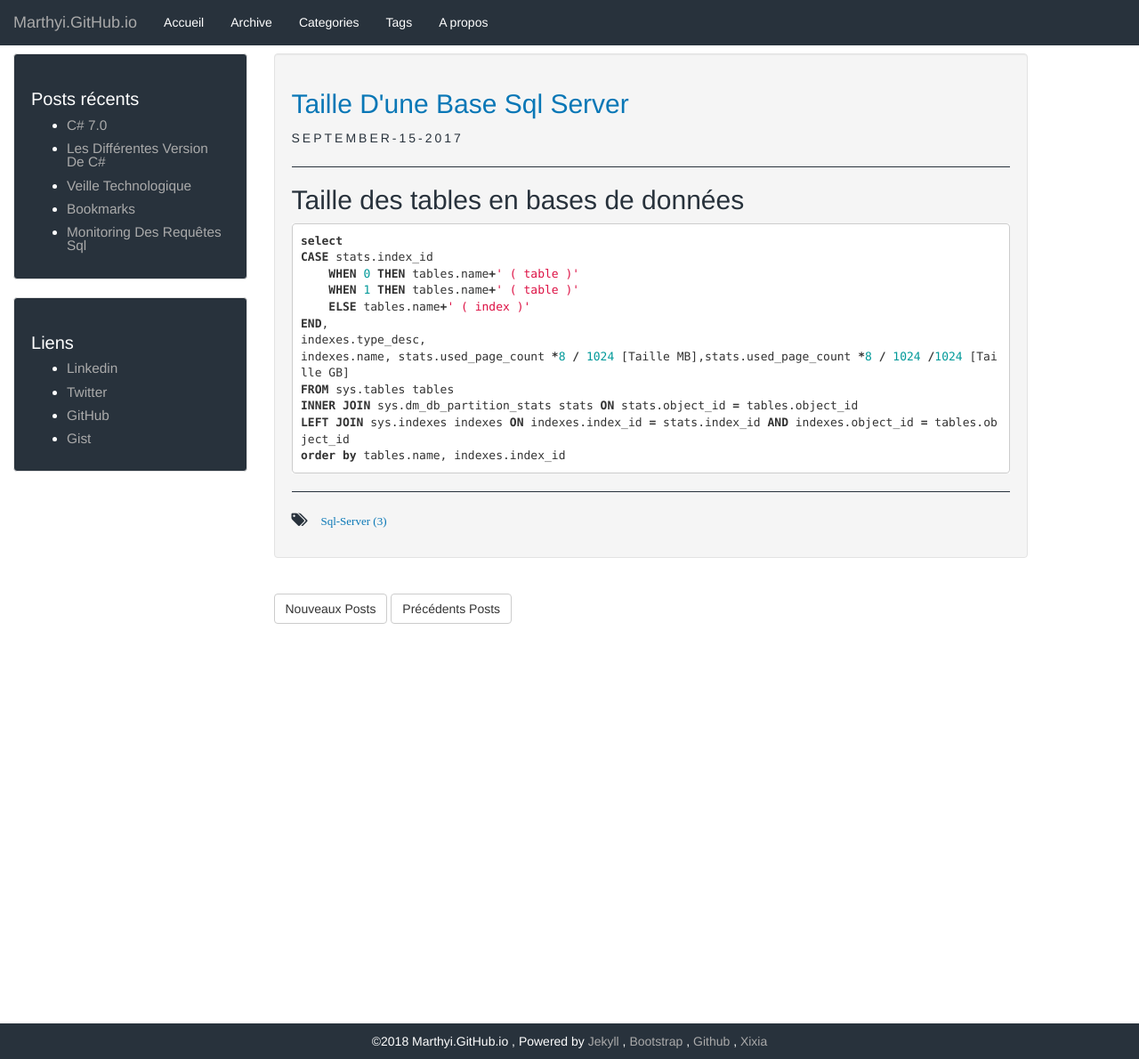
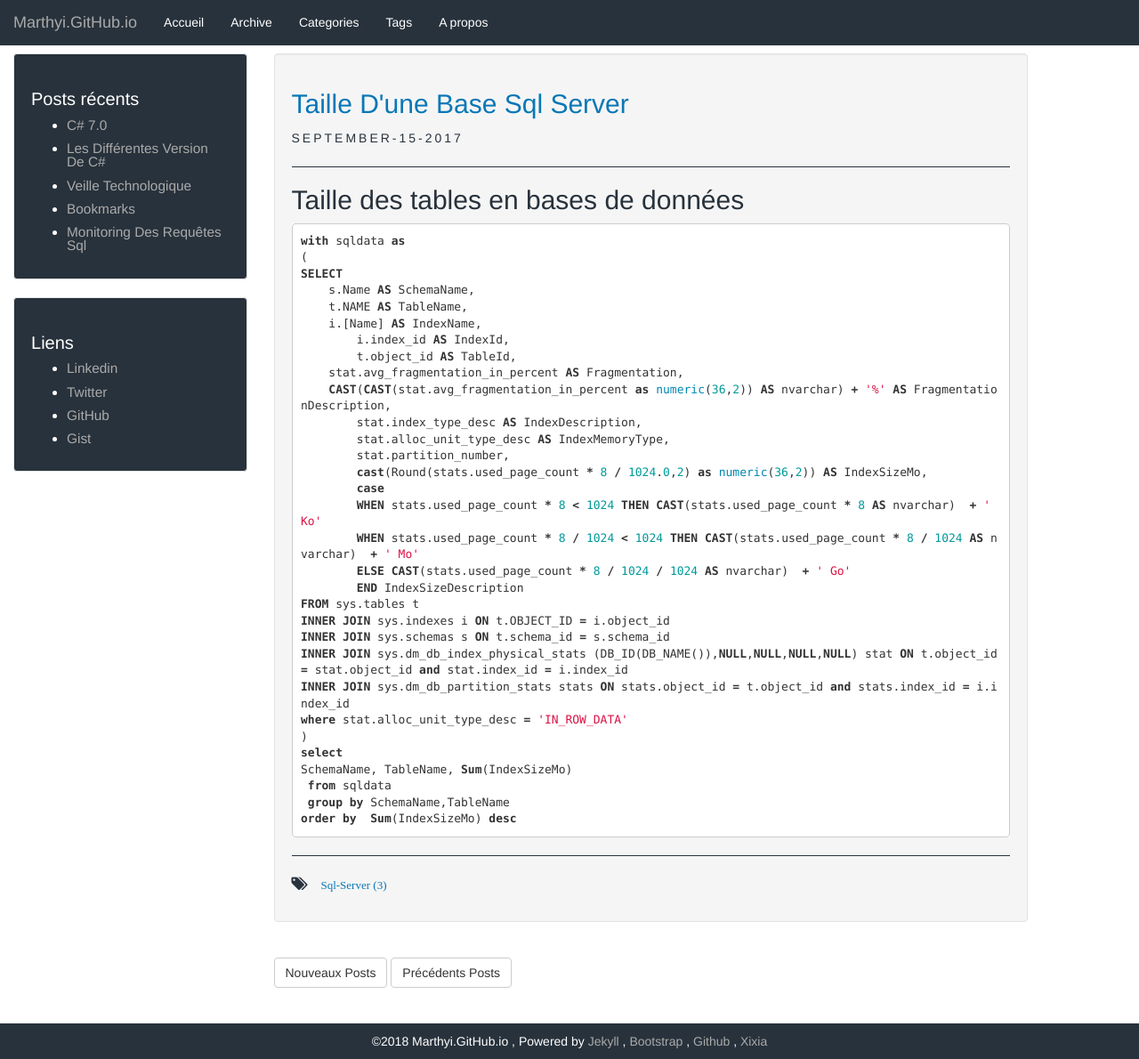
Before and after one commit to Marthyi/marthyi.github.io, a Jekyll site: the page built from _posts/2017-09-15-Taille-d'une-base-SQL-Server.md, in a window 1280 px wide and 1190 px high. Shown: the whole window at 89% size. Built offline with Jekyll 4.4.1, drawn with Linux system fonts in a browser that asks for light colours; our own code applies the rules of GitHub Pages for plain Markdown files.

Commit message:
update sql article

`````diff
--- a/_posts/2017-09-15-Taille-d'une-base-SQL-Server.md
+++ b/_posts/2017-09-15-Taille-d'une-base-SQL-Server.md
@@ -5,16 +5,35 @@ tags: Sql-Server
 ## Taille des tables en bases de donn&eacute;es
 
 ```` sql
+with sqldata as
+(
+SELECT
+    s.Name AS SchemaName,
+    t.NAME AS TableName,
+    i.[Name] AS IndexName,
+	i.index_id AS IndexId,
+	t.object_id AS TableId,
+    stat.avg_fragmentation_in_percent AS Fragmentation,
+    CAST(CAST(stat.avg_fragmentation_in_percent as numeric(36,2)) AS nvarchar) + '%' AS FragmentationDescription,
+	stat.index_type_desc AS IndexDescription,
+	stat.alloc_unit_type_desc AS IndexMemoryType,
+	stat.partition_number,
+	cast(Round(stats.used_page_count * 8 / 1024.0,2) as numeric(36,2)) AS IndexSizeMo,
+	case
+	WHEN stats.used_page_count * 8 < 1024 THEN CAST(stats.used_page_count * 8 AS nvarchar)  + ' Ko'
+	WHEN stats.used_page_count * 8 / 1024 < 1024 THEN CAST(stats.used_page_count * 8 / 1024 AS nvarchar)  + ' Mo'
+	ELSE CAST(stats.used_page_count * 8 / 1024 / 1024 AS nvarchar)  + ' Go'
+	END IndexSizeDescription
+FROM sys.tables t
+INNER JOIN sys.indexes i ON t.OBJECT_ID = i.object_id
+INNER JOIN sys.schemas s ON t.schema_id = s.schema_id
+INNER JOIN sys.dm_db_index_physical_stats (DB_ID(DB_NAME()),NULL,NULL,NULL,NULL) stat ON t.object_id = stat.object_id and stat.index_id = i.index_id
+INNER JOIN sys.dm_db_partition_stats stats ON stats.object_id = t.object_id and stats.index_id = i.index_id
+where stat.alloc_unit_type_desc = 'IN_ROW_DATA'
+)
 select
-CASE stats.index_id
-    WHEN 0 THEN tables.name+' ( table )'
-    WHEN 1 THEN tables.name+' ( table )'
-    ELSE tables.name+' ( index )'
-END,
-indexes.type_desc,
-indexes.name, stats.used_page_count *8 / 1024 [Taille MB],stats.used_page_count *8 / 1024 /1024 [Taille GB]
-FROM sys.tables tables
-INNER JOIN sys.dm_db_partition_stats stats ON stats.object_id = tables.object_id
-LEFT JOIN sys.indexes indexes ON indexes.index_id = stats.index_id AND indexes.object_id = tables.object_id
-order by tables.name, indexes.index_id
+SchemaName, TableName, Sum(IndexSizeMo)
+ from sqldata
+ group by SchemaName,TableName
+order by  Sum(IndexSizeMo) desc
 ````
`````
Also changed, not shown: _posts/2017-08-24-Fragmentation-d'index.md (+17 -7 lines).
